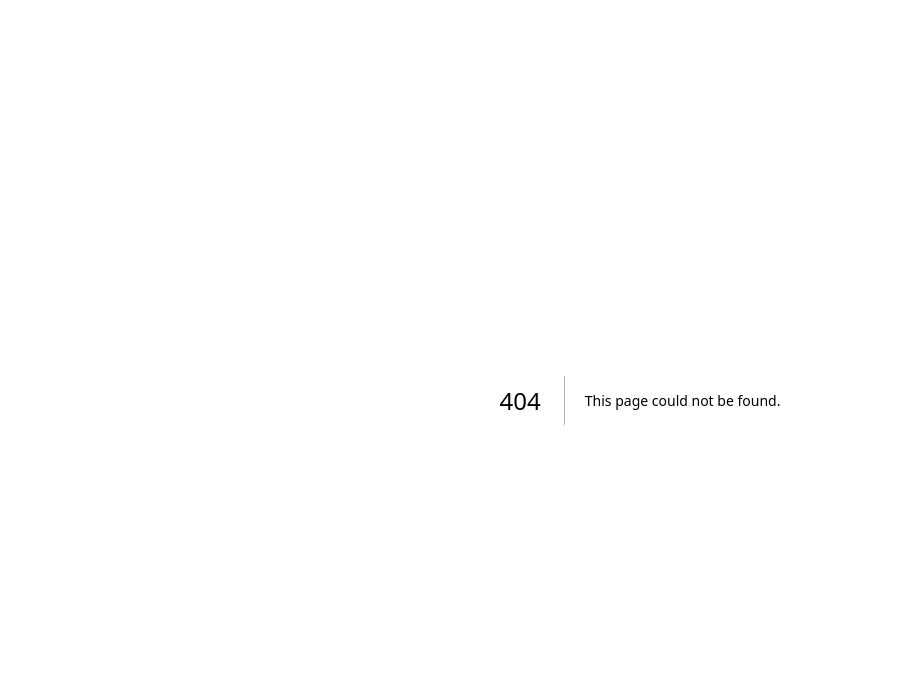
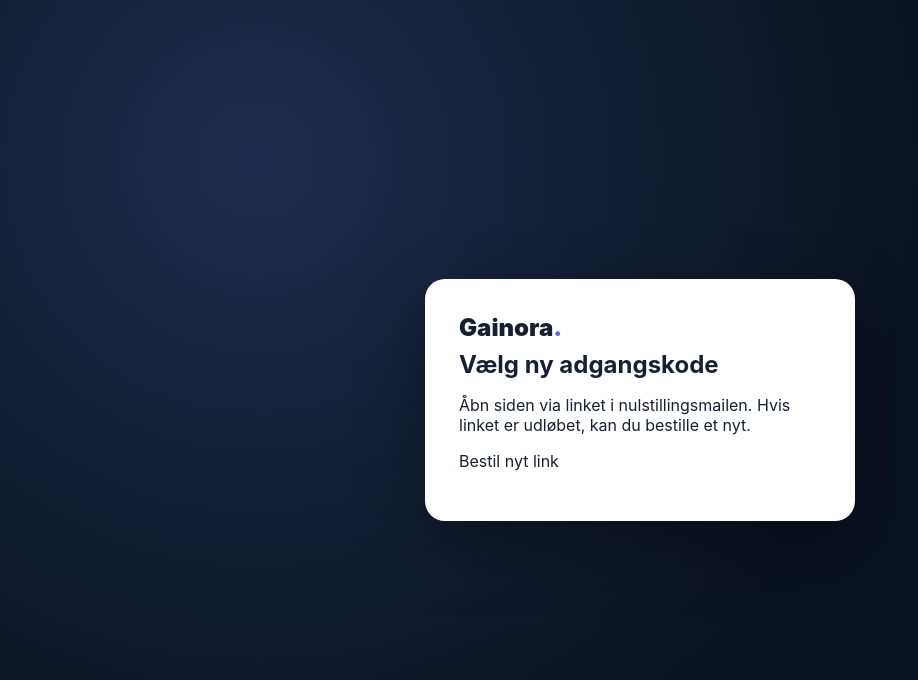
Before and after one commit to expicom-jpg/gainora, a Next.js app: page /reset-password in a window 1280 px wide. Before the commit this address had no page. Shown: the top 680 px of the page, without its empty margins (0-918 px from the left). Built offline with nearby package versions, Linux system fonts and the light colour scheme; no server answers.

Commit message:
Add reset-password form using Supabase recovery session

```diff
--- /dev/null
+++ b/src/app/reset-password/page.tsx
@@ -0,0 +1,47 @@
+"use client";
+import { FormEvent, useEffect, useState } from "react";
+import Link from "next/link";
+import { createSupabaseBrowserClient } from "@/lib/supabase/browser";
+
+export default function ResetPasswordPage() {
+  const [password, setPassword] = useState("");
+  const [repeat, setRepeat] = useState("");
+  const [ready, setReady] = useState(false);
+  const [busy, setBusy] = useState(false);
+  const [message, setMessage] = useState("");
+  const [done, setDone] = useState(false);
+  useEffect(() => {
+    const supabase = createSupabaseBrowserClient();
+    const { data: listener } = supabase.auth.onAuthStateChange((event) => {
+      if (event === "PASSWORD_RECOVERY") setReady(true);
+    });
+    async function check() {
+      const { data: { user } } = await supabase.auth.getUser();
+      if (user) setReady(true);
+    }
+    void check();
+    return () => listener.subscription.unsubscribe();
+  }, []);
+  async function submit(event: FormEvent<HTMLFormElement>) {
+    event.preventDefault();
+    if (password.length < 10) { setMessage("Brug mindst 10 tegn."); return; }
+    if (password !== repeat) { setMessage("Adgangskoderne er ikke ens."); return; }
+    setBusy(true); setMessage("");
+    const supabase = createSupabaseBrowserClient();
+    const { error } = await supabase.auth.updateUser({ password });
+    if (error) setMessage("Kunne ikke ændre adgangskoden. Prøv et nyt nulstillingslink.");
+    else { setDone(true); await supabase.auth.signOut(); }
+    setBusy(false);
+  }
+  return <main className="auth"><section className="auth-card">
+    <div className="auth-brand">Gainora<span>.</span></div><h1>Vælg ny adgangskode</h1>
+    {done ? <p role="status">Adgangskoden er ændret. Log ind med din nye adgangskode.</p> : ready ?
+      <form onSubmit={submit}>
+        <label className="field">Ny adgangskode<input type="password" autoComplete="new-password" minLength={10} required value={password} onChange={e=>setPassword(e.target.value)}/></label>
+        <label className="field">Gentag adgangskode<input type="password" autoComplete="new-password" minLength={10} required value={repeat} onChange={e=>setRepeat(e.target.value)}/></label>
+        <button type="submit" disabled={busy}>{busy ? "Gemmer..." : "Gem adgangskode"}</button>
+      </form> : <p>Åbn siden via linket i nulstillingsmailen. Hvis linket er udløbet, kan du bestille et nyt.</p>}
+    {message && <p role="alert">{message}</p>}
+    <p><Link href={done ? "/login" : "/forgot-password"}>{done ? "Gå til login" : "Bestil nyt link"}</Link></p>
+  </section></main>;
+}
```
